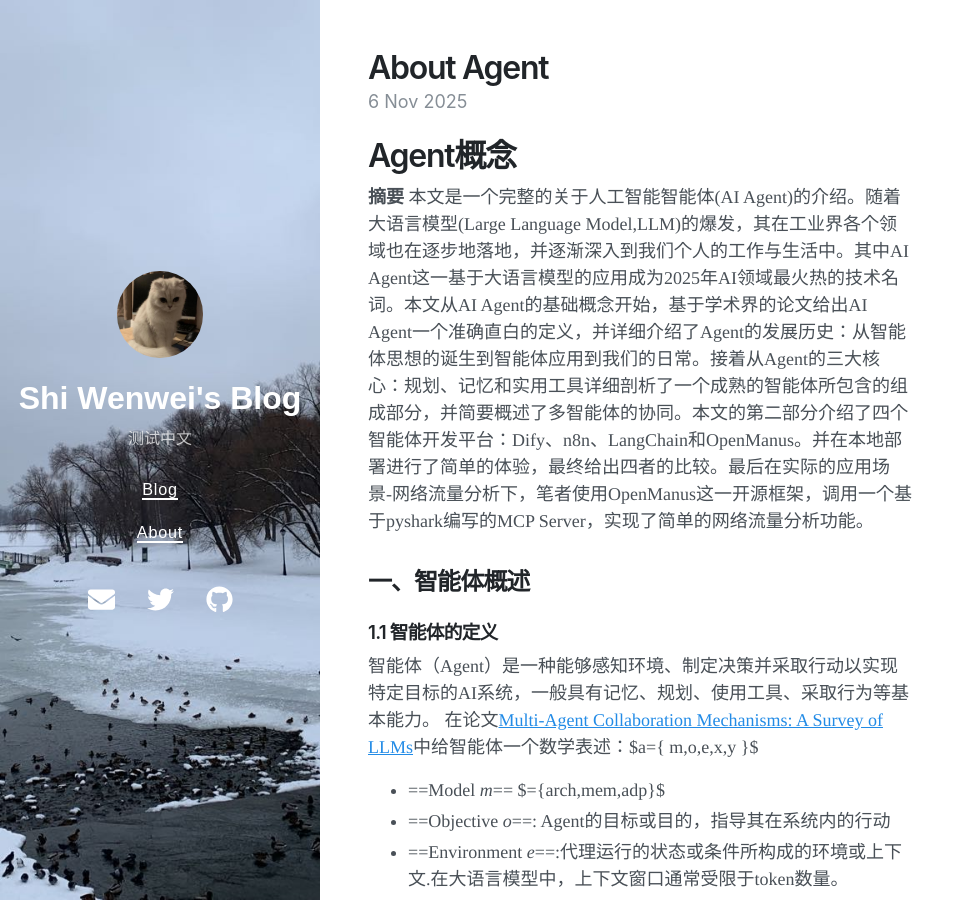
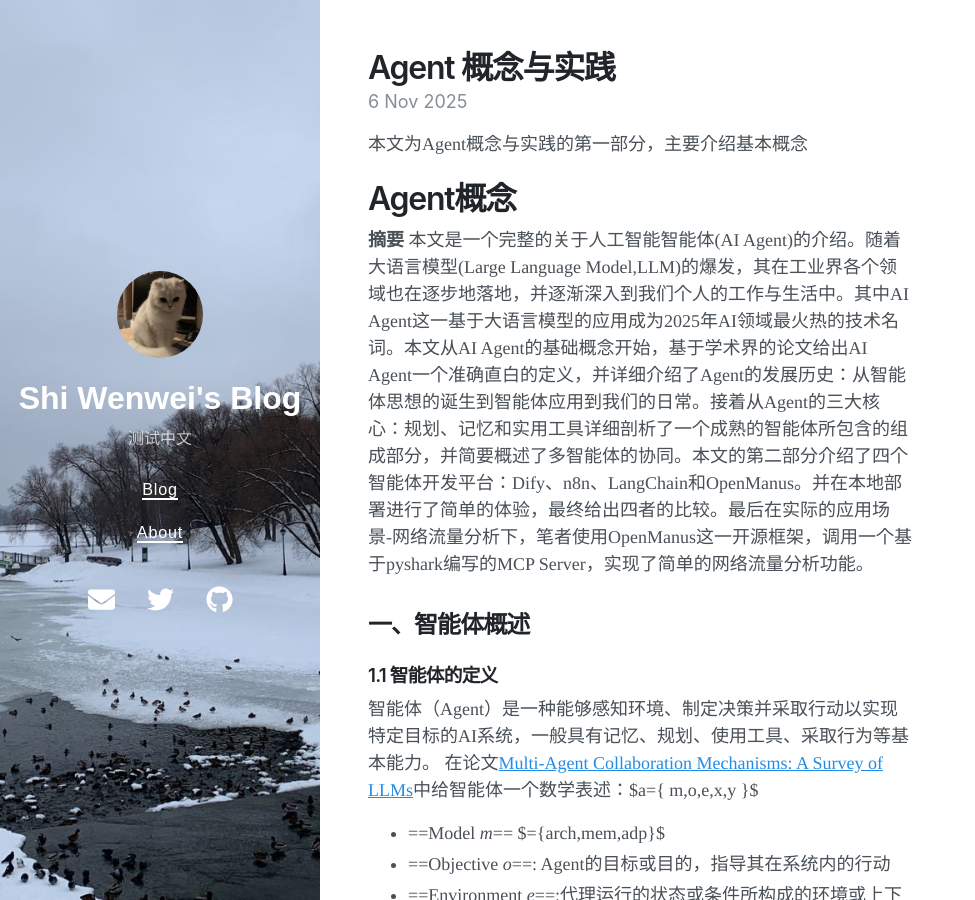
Before and after one commit to Shi5013/Shi5013.github.io, a Jekyll site: the page built from _posts/2025-11-06-Agent.md, in a window 1280 px wide and 900 px high. Shown: the whole window, without its empty margins (0-975 px from the left). Built offline with Jekyll 4.4.1, drawn with Linux system fonts in a browser that asks for light colours; nearby versions of some CDN libraries.

Commit message:
update agent v markdown

```diff
--- a/_posts/2025-11-06-Agent.md
+++ b/_posts/2025-11-06-Agent.md
@@ -1,10 +1,12 @@
 ---
 layout: post
-title: About Agent
+title: Agent 概念与实践
 tags: agent
 math: true
 date: 2025-11-06 19:26 +0800
 ---
+
+本文为Agent概念与实践的第一部分，主要介绍基本概念
 
 # Agent概念
 **摘要**
```
